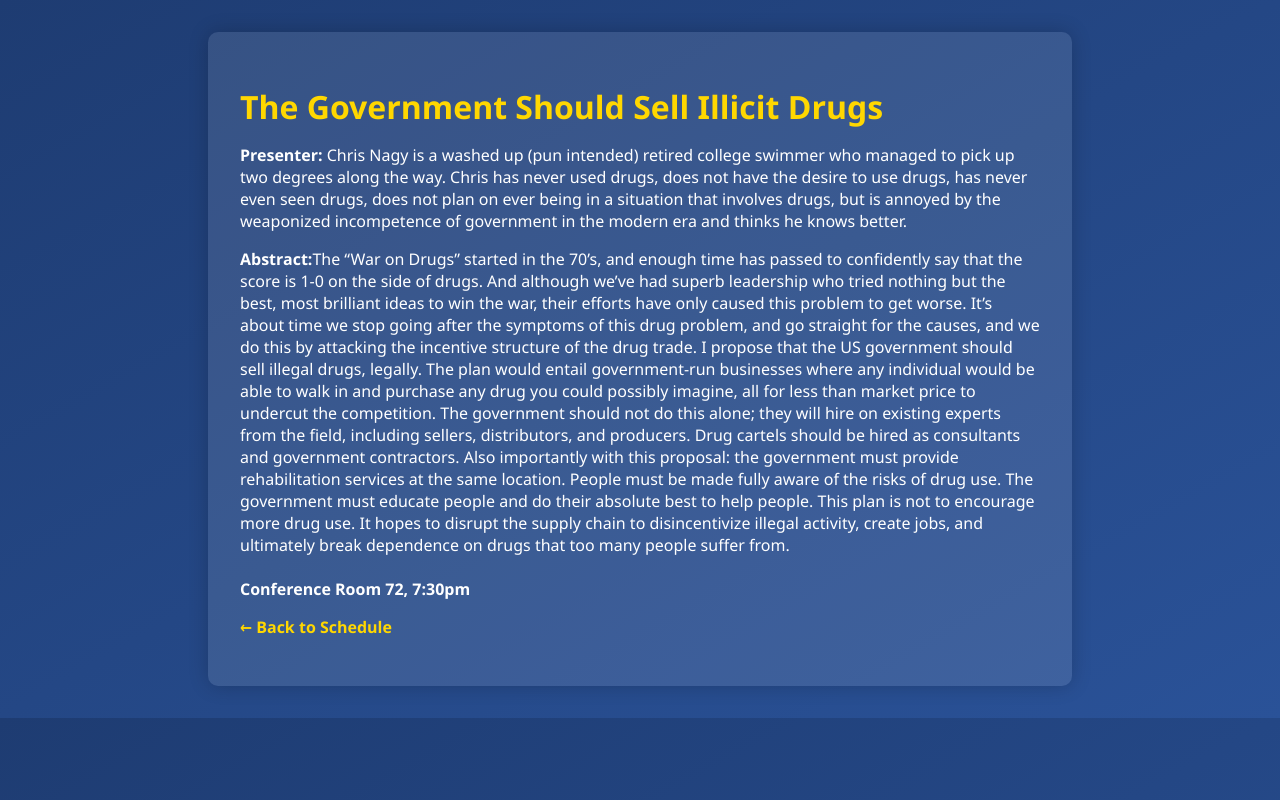
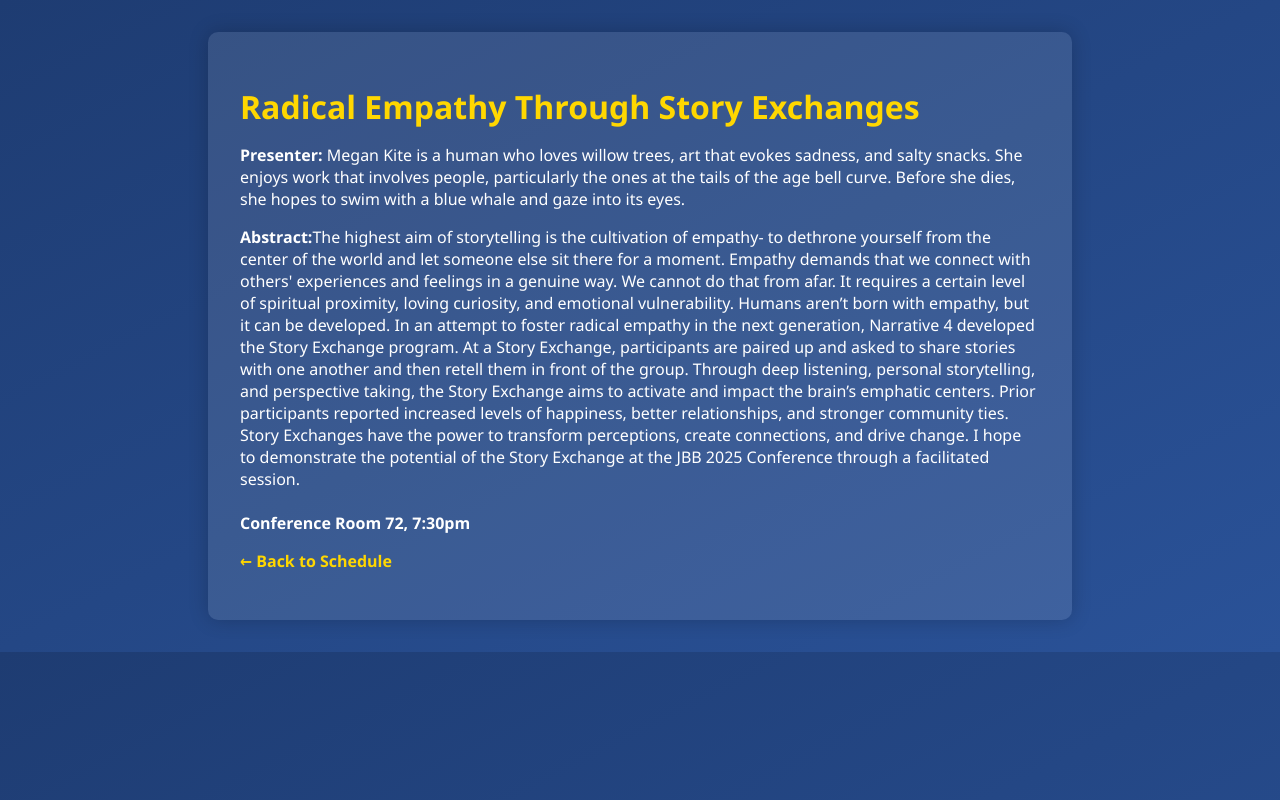
Before and after one commit to sirmurphalot/JBB-2025, a plain HTML site: page talkA4.html in a window 1280 px wide. Drawn offline with Linux system fonts and the light colour scheme.

Commit message:
swapped alletta and rocky

```diff
--- a/talkA4.html
+++ b/talkA4.html
@@ -40,27 +40,13 @@
 </head>
 <body>
   <div class="container">
-    <h1>The Government Should Sell Illicit Drugs</h1>
-    <p><strong>Presenter:</strong> Chris Nagy is a washed up (pun intended) retired college swimmer who managed to
-pick up two degrees along the way. Chris has never used drugs, does not have the desire to use drugs,
-has never even seen drugs, does not plan on ever being in a situation that involves drugs, but is
-annoyed by the weaponized incompetence of government in the modern era and thinks he knows better.</p>
-    <p><strong>Abstract:</strong>The “War on Drugs” started in the 70’s, and enough time has passed to confidently say that the score is
-1-0 on the side of drugs. And although we’ve had superb leadership who tried nothing but the best,
-most brilliant ideas to win the war, their efforts have only caused this problem to get worse. It’s about
-time we stop going after the symptoms of this drug problem, and go straight for the causes, and we do
-this by attacking the incentive structure of the drug trade. I propose that the US government should sell
-illegal drugs, legally.
-The plan would entail government-run businesses where any individual would be able to walk in and
-purchase any drug you could possibly imagine, all for less than market price to undercut the
-competition. The government should not do this alone; they will hire on existing experts from the field,
-including sellers, distributors, and producers. Drug cartels should be hired as consultants and
-government contractors.
-Also importantly with this proposal: the government must provide rehabilitation services at the same
-location. People must be made fully aware of the risks of drug use. The government must educate
-people and do their absolute best to help people. This plan is not to encourage more drug use. It hopes
-to disrupt the supply chain to disincentivize illegal activity, create jobs, and ultimately break
-dependence on drugs that too many people suffer from.<br><br>
+    <h1>Radical Empathy Through Story Exchanges</h1>
+    <p><strong>Presenter:</strong> Megan Kite is a human who loves willow trees, art that evokes sadness, and salty snacks. She enjoys work that involves people, particularly the ones at the tails of the age bell curve. Before she dies, she hopes to swim with a blue whale and gaze into its eyes. </p>
+    <p><strong>Abstract:</strong>The highest aim of storytelling is the cultivation of empathy- to dethrone yourself from the center of the world and let someone else sit there for a moment. Empathy demands that we connect with others' experiences and feelings in a genuine way. We cannot do that from afar. It requires a certain level of spiritual proximity, loving curiosity, and emotional vulnerability.
+
+Humans aren’t born with empathy, but it can be developed. In an attempt to foster radical empathy in the next generation, Narrative 4 developed the Story Exchange program. At a Story Exchange, participants are paired up and asked to share stories with one another and then retell them in front of the group. Through deep listening, personal storytelling, and perspective taking, the Story Exchange aims to activate and impact the brain’s emphatic centers. Prior participants reported increased levels of happiness, better relationships, and stronger community ties. Story Exchanges have the power to transform perceptions, create connections, and drive change.
+
+I hope to demonstrate the potential of the Story Exchange at the JBB 2025 Conference through a facilitated session.<br><br>
 
       <b>Conference Room 72, 7:30pm </b>
       </p>
```
Also changed, not shown: index.html (+4 -4 lines), talkA2.html (+13 -15 lines), talkB3.html (+15 -13 lines).
